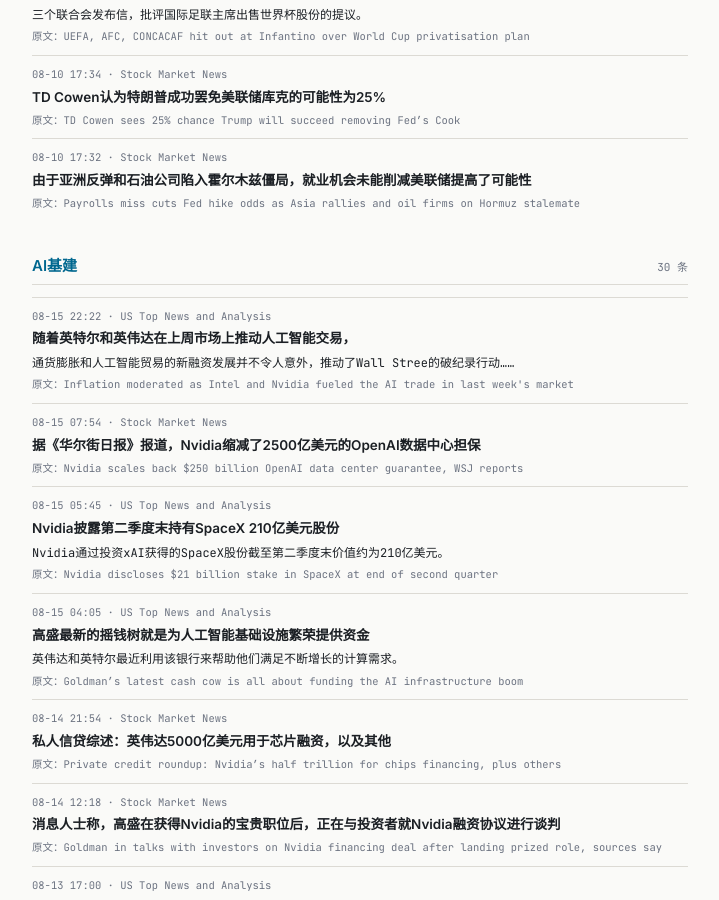
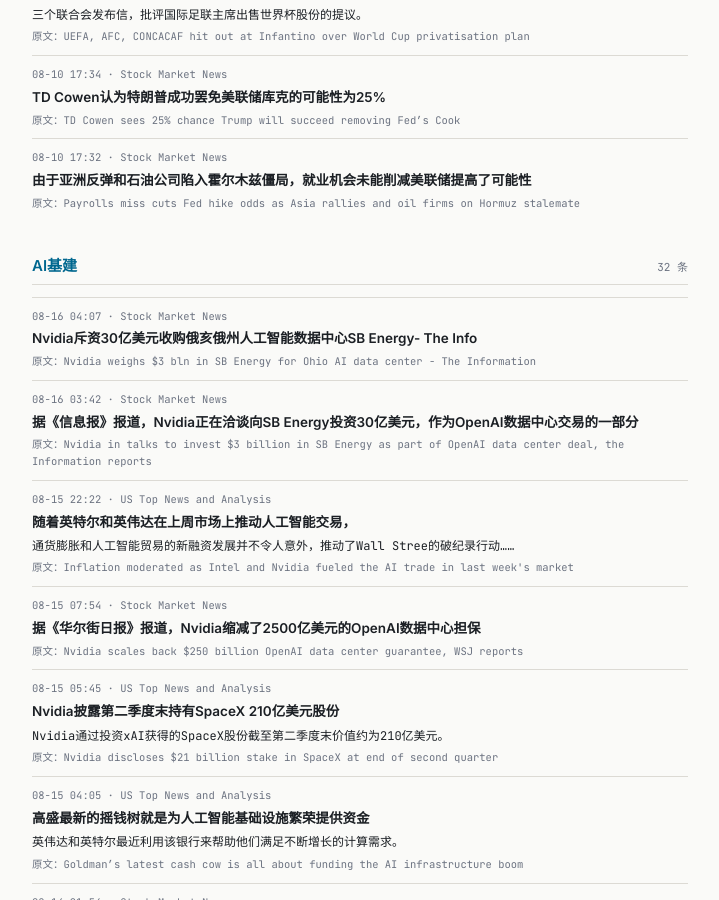
Before and after one commit to tang3super/tang3super.github.io, a Jekyll site: the page built from macro-trade/news-digest.md, in a window 1280 px wide and 900 px high, scrolled down 12474 px. Shown: the whole window, without its empty margins (280-999 px from the left). Built offline with Jekyll 4.4.1, drawn with Linux system fonts in a browser that asks for light colours; some of the changed text lies outside the part shown.

Commit message:
sync news-digest article

```diff
--- a/macro-trade/news-digest.md
+++ b/macro-trade/news-digest.md
@@ -5,7 +5,7 @@
 date: '2026-08-16'
 summary: 2026年第33周监控
 week_label: 2026年第33周监控
-last_updated: 2026-08-16 03:57
+last_updated: 2026-08-16 04:19
 refresh_note: 每 5 分钟自动刷新
 topics:
 - name: 地缘政治
@@ -831,6 +831,18 @@
     title_zh: 由于亚洲反弹和石油公司陷入霍尔木兹僵局，就业机会未能削减美联储提高了可能性
 - name: AI基建
   items:
+  - title: Nvidia weighs $3 bln in SB Energy for Ohio AI data center - The Information
+    summary: ''
+    link: https://www.investing.com/news/stock-market-news/nvidia-weighs-3-bln-in-sb-energy-for-ohio-ai-data-center--the-information-4861850
+    source: Stock Market News
+    time: 08-16 04:07
+    title_zh: Nvidia斥资30亿美元收购俄亥俄州人工智能数据中心SB Energy- The Info
+  - title: Nvidia in talks to invest $3 billion in SB Energy as part of OpenAI data center deal, the Information reports
+    summary: ''
+    link: https://www.investing.com/news/stock-market-news/nvidia-in-talks-to-invest-3-billion-in-sb-energy-as-part-of-openai-data-center-deal-the-information-reports-4861844
+    source: Stock Market News
+    time: 08-16 03:42
+    title_zh: 据《信息报》报道，Nvidia正在洽谈向SB Energy投资30亿美元，作为OpenAI数据中心交易的一部分
   - title: Inflation moderated as Intel and Nvidia fueled the AI trade in last week's market
     summary: No surprises on inflation and new financing developments in the artificial intelligence trade drove the record-breaking action on Wall Stree…
     link: https://www.cnbc.com/2026/08/15/inflation-moderated-as-intel-and-nvidia-fueled-the-ai-trade-in-last-week-market.html
```
